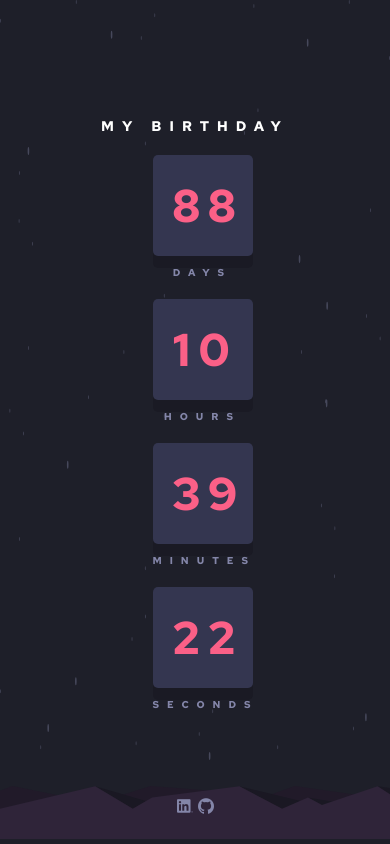
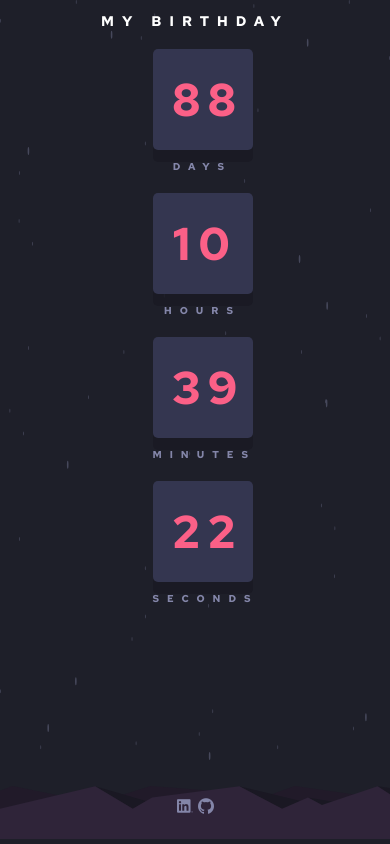
Before and after one commit to Camisbeth/launch-countdown, a React (Create React App) app: page / in a window 390 px wide. Built offline with nearby package versions, Linux system fonts and the light colour scheme.

Commit message:
fixing mobile responsive

```diff
--- a/src/styles/global.scss
+++ b/src/styles/global.scss
@@ -107,6 +107,9 @@ body {
 }
 
 @media (max-width: 596px) {
+  body {
+    padding-top: 3%;
+  }
   .section {
     .sectionCards {
       display: flex;
```
